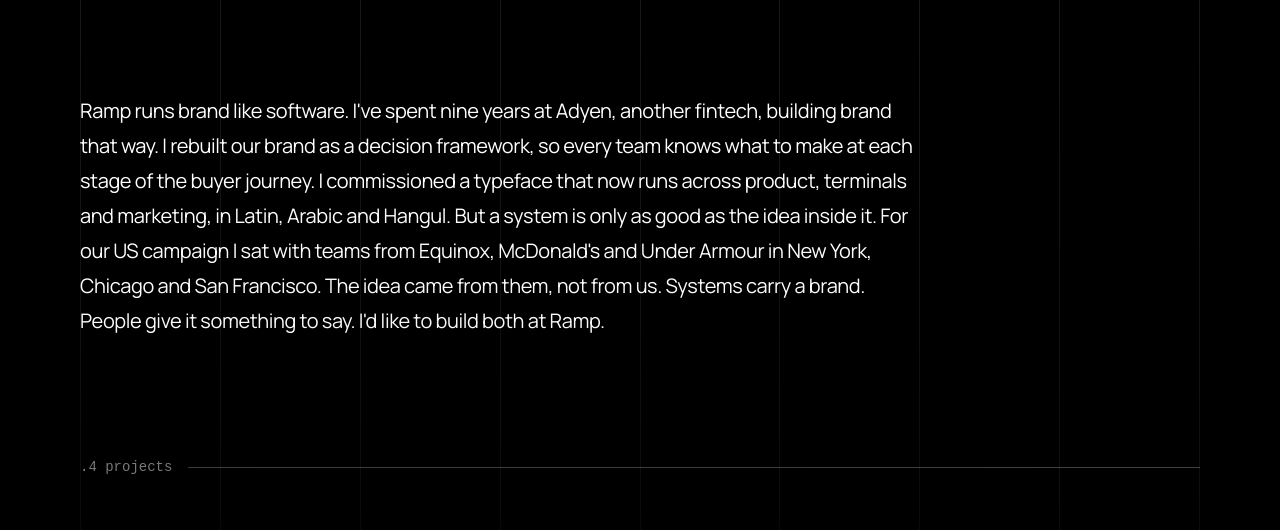
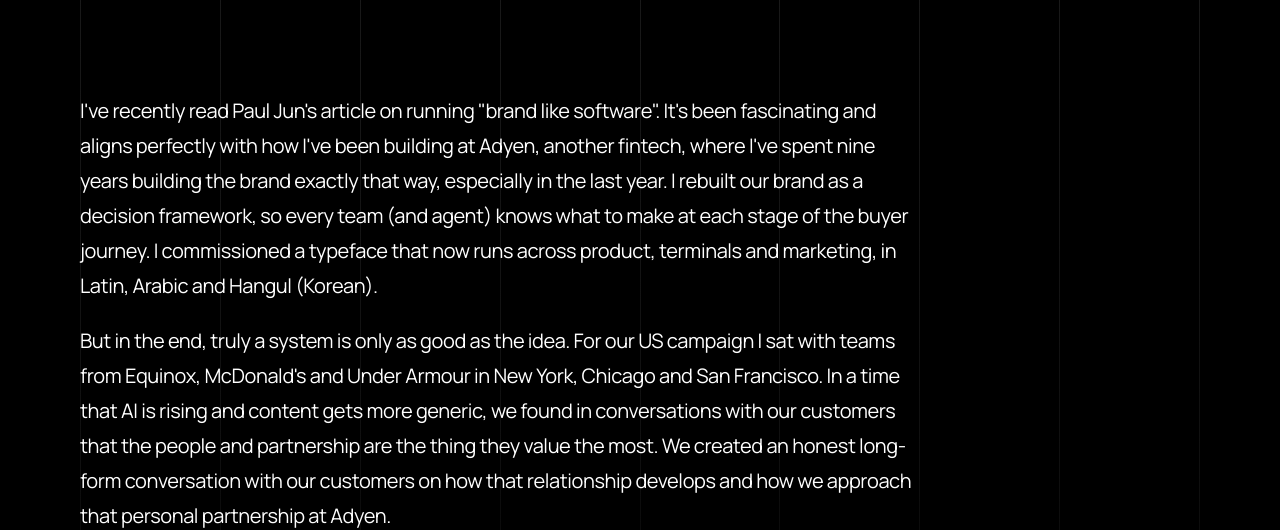
Before and after one commit to bastiaanbrouwers/bas-plus, an Astro site: page /ramp in a window 1280 px wide. Shown: the part 302-832 px from the top of the page. Built offline with nearby package versions, Linux system fonts and the light colour scheme; Astro itself is replaced by a stand-in of ours; a web font is replaced by a local one.

Commit message:
Ramp: Bas's own intro, paragraphs supported
Co-Authored-By: Claude Opus 5.5 <noreply@anthropic.com>
Claude-Session: https://claude.ai/code/session_01BaZKu3ogk5Kp8MX4Gdxuzg

```diff
--- a/src/content/tailored/ramp.md
+++ b/src/content/tailored/ramp.md
@@ -4,7 +4,11 @@ role: Principal Brand Designer
 roleUrl: https://jobs.ashbyhq.com/ramp/72c3ef8f-e390-4ee1-9c0d-83b7b616ee17
 accent: "#e4f222"
 intro: |-
-  Ramp runs brand like software. I've spent nine years at Adyen, another fintech, building brand that way. I rebuilt our brand as a decision framework, so every team knows what to make at each stage of the buyer journey. I commissioned a typeface that now runs across product, terminals and marketing, in Latin, Arabic and Hangul. But a system is only as good as the idea inside it. For our US campaign I sat with teams from Equinox, McDonald's and Under Armour in New York, Chicago and San Francisco. The idea came from them, not from us. Systems carry a brand. People give it something to say. I'd like to build both at Ramp.
+  I've recently read Paul Jun's article on running "brand like software". It's been fascinating and aligns perfectly with how I've been building at Adyen, another fintech, where I've spent nine years building the brand exactly that way, especially in the last year. I rebuilt our brand as a decision framework, so every team (and agent) knows what to make at each stage of the buyer journey. I commissioned a typeface that now runs across product, terminals and marketing, in Latin, Arabic and Hangul (Korean).
+
+  But in the end, truly a system is only as good as the idea. For our US campaign I sat with teams from Equinox, McDonald's and Under Armour in New York, Chicago and San Francisco. In a time that AI is rising and content gets more generic, we found in conversations with our customers that the people and partnership are the thing they value the most. We created an honest long-form conversation with our customers on how that relationship develops and how we approach that personal partnership at Adyen.
+
+  Systems are able to carry a whole brand, but people give it something to say. I'd love to help build both at Ramp.
 projects:
   - slug: brand-refresh
     why: "coherence over consistency. one brand with four modes: inspire, explain, show, prove. each has its own job."
--- a/src/pages/[company].astro
+++ b/src/pages/[company].astro
@@ -42,7 +42,7 @@ const { company, role, roleUrl, accent, intro } = page.data;
 
   <section class="wrap intro reveal">
     <div class="grid8">
-      <p class="body text">{intro}</p>
+      <div class="text">{intro.split(/\n\s*\n/).map((para) => <p class="body">{para}</p>)}</div>
     </div>
   </section>
 
@@ -95,6 +95,11 @@ const { company, role, roleUrl, accent, intro } = page.data;
   }
   .text {
     grid-column: 1 / span 6;
+    display: flex;
+    flex-direction: column;
+    gap: 1.25em;
+  }
+  .text p {
     color: var(--white);
   }
   .list {
```
